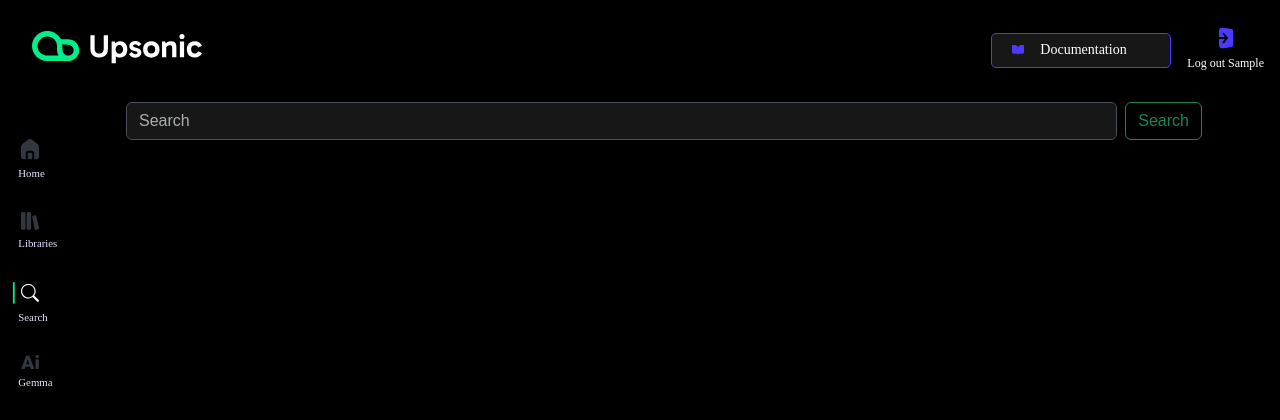
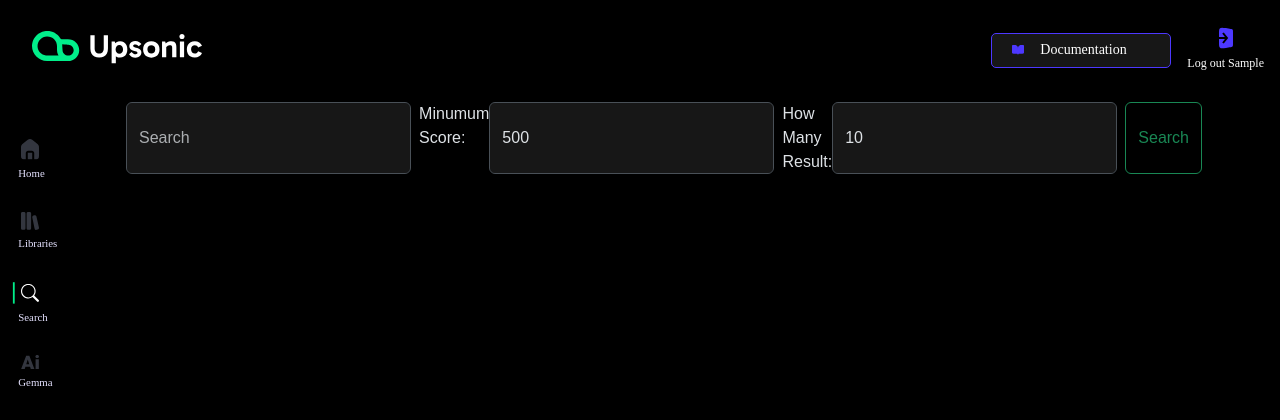
Before and after one commit to Upsonic/Server, a Django app: page /search in a window 1280 px wide. Shown: the top 420 px of the page. Run offline with Django 4.2, Linux system fonts and the light colour scheme; the visitor is signed in with stand-in values (Sample User, id 1); data that the repository does not hold is empty; parts of the project's set-up code (start-up, migrations or seed data) failed here and were passed over; some libraries are stand-ins or nearby versions; some web fonts are replaced.

Commit message:
Added min_score and how_many_result to detailed search form

```diff
--- a/upsonic_on_prem/dash/app/api_integration.py
+++ b/upsonic_on_prem/dash/app/api_integration.py
@@ -441,8 +441,8 @@ class API_Integration:
 
 
 
-    def search_by_documentation(self, question):
-        data = {"question": question}
+    def search_by_documentation(self, question, min_score=500, how_many_result=10):
+        data = {"question": question, "min_score": min_score, "how_many_result": how_many_result}
         response = self._send_request("POST", "/search_by_documentation", data=data)
         result = []
         for i in response:
--- a/upsonic_on_prem/dash/app/templates/search.html
+++ b/upsonic_on_prem/dash/app/templates/search.html
@@ -10,6 +10,10 @@
 
     <form class="d-flex" role="search" action="{% url 'search' %}" method="post">
         <input class="form-control me-2 search_bar" type="search" placeholder="Search" aria-label="Search" name="question">
+        Minumum Score:
+        <input class="form-control me-2 search_bar" placeholder="500" aria-label="Minumum Score" name="min_score" value="500">
+        How Many Result:
+        <input class="form-control me-2 search_bar" placeholder="10" aria-label="How Many Result" name="how_many_result" value="10">
         <button class="btn btn-outline-success" type="submit">Search</button>
       </form>
 
@@ -18,6 +22,8 @@
     {% if searched %}
     <div class="custom_page_header_top_bottom_margin">
         <span class="custom_page_header_text"><span class="custom_page_header_text_bold">Question: {{question}}</span></span>
+        <div class="custom_pharagraph_for_documentations">Minumum Score: {{min_score}}</div>
+        <div class="custom_pharagraph_for_documentations">How Many Result: {{how_many_result}}</div>
     </div>
 
 
--- a/upsonic_on_prem/dash/app/views.py
+++ b/upsonic_on_prem/dash/app/views.py
@@ -391,10 +391,14 @@ def ai(request):
 @login_required
 def search(request):
     if request.method == 'POST':
+        min_score = float(request.POST.get("min_score", 500))
+        how_many_result = int(request.POST.get("how_many_result", 10))
         data = {
             "page_title": "Search",
-            "results": API_Integration(request.user.access_key).search_by_documentation(request.POST.get("question")),
+            "results": API_Integration(request.user.access_key).search_by_documentation(request.POST.get("question"), min_score, how_many_result),
             "question": request.POST.get("question"),
+            "min_score": min_score,
+            "how_many_result": how_many_result,
             "searched": True,
         }
         return render(request, "templates/search.html", data)
```
